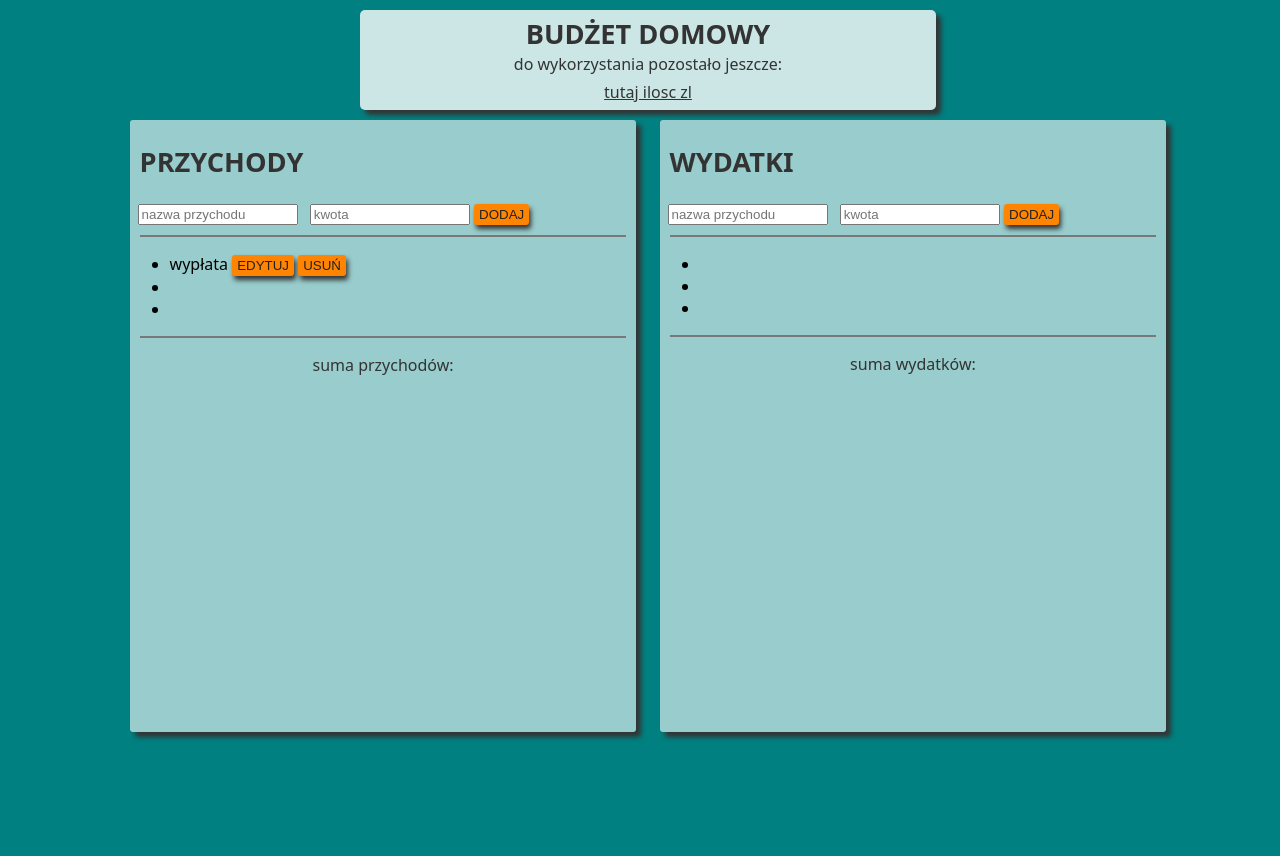
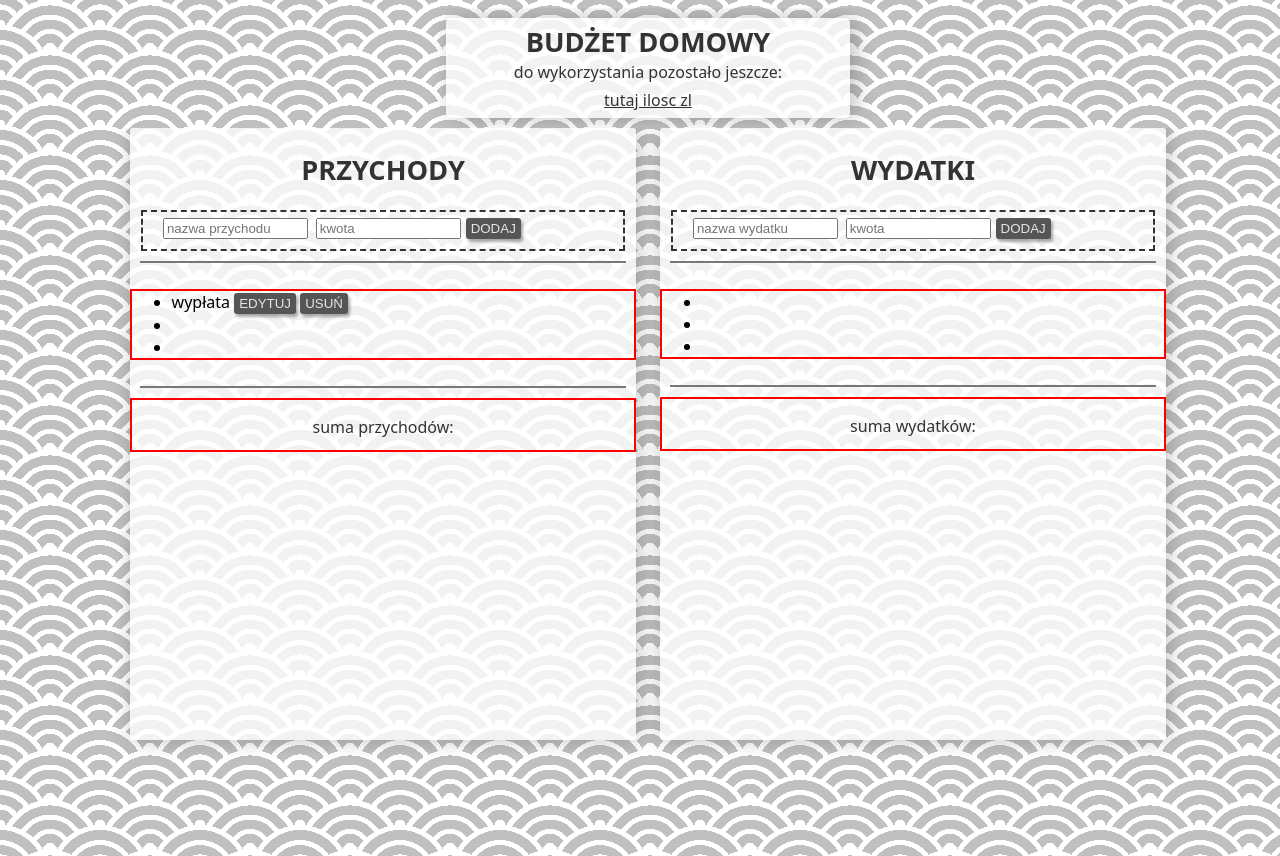
Before and after one commit to Evna07/fc-js-project-1, a plain HTML site: page index.html in a window 1280 px wide. Drawn offline with Linux system fonts and the light colour scheme.

Commit message:
changed background and color set

```diff
--- a/index.html
+++ b/index.html
@@ -7,19 +7,23 @@
     <title>Document</title>
 </head>
 <body>
-    <div class='summary'>
+    <div class="sumMain">
+      <div class='summary'>
         <h2>budżet domowy</h2>
         <p>do wykorzystania pozostało jeszcze: </p>
         <p class="pozostalo">tutaj ilosc zl</p>
       </div>
+    </div>
       <div class='main'>
         <div class='left'>
           <h2>przychody</h2>
-          <input id="przychodNazwaPole" type='text' placeholder='nazwa przychodu'></input>
-        <input type='number' placeholder='kwota'></input>
-      <button id='dodajPrzychod'>Dodaj</button>
+          <fieldset>
+            <input class="przychodNazwaPole" id="przychodNazwaPole" type='text' placeholder='nazwa przychodu' required></input>
+            <input class='przychodKwotaPole' type='number' placeholder='kwota' required min="0"></input>
+            <button id='dodajPrzychod'>Dodaj</button>
+          </fieldset>
         <hr/>
-      <ul>
+      <ul class="lista">
         <li>
           wypłata <button>edytuj</button> <button>usuń</button>
         </li>
@@ -27,24 +31,26 @@
         <li></li>
       </ul>
       <hr/>
-      <div>
-        <p class='suma'>suma przychodów: </p>
+      <div class='suma'>
+        <p>suma przychodów: </p>
       </div>
         </div>
         <div class='right'>
           <h2>wydatki</h2>
-          <input type='text' placeholder='nazwa przychodu'></input>
-        <input type='number' placeholder='kwota'></input>
-        <button id='dodajWydatek'>Dodaj</button>
+          <fieldset>
+            <input class="wydatekNazwaPole" id="wydatekNazwaPole" type='text' placeholder='nazwa wydatku' required></input>
+            <input class="wydatekKwotaPole" type='number' placeholder='kwota' required min="0"></input>
+            <button id='dodajWydatek'>Dodaj</button>
+          </fieldset>
         <hr/>
-    <ul>
+    <ul class="lista">
         <li></li>
         <li></li>
         <li></li>
       </ul>
     <hr/>
-      <div>
-        <p class='suma'>suma wydatków: </p>
+      <div class='suma'>
+        <p>suma wydatków: </p>
       </div>
         </div>
       </div>
--- a/style.css
+++ b/style.css
@@ -1,6 +1,85 @@
 body {
   width: 100%;
-    background-color: rgb(0,128,128);
+  background-color: silver;
+  background-image: radial-gradient(
+      circle at 100% 150%,
+      silver 24%,
+      white 24%,
+      white 28%,
+      silver 28%,
+      silver 36%,
+      white 36%,
+      white 40%,
+      transparent 40%,
+      transparent
+    ),
+    radial-gradient(
+      circle at 0 150%,
+      silver 24%,
+      white 24%,
+      white 28%,
+      silver 28%,
+      silver 36%,
+      white 36%,
+      white 40%,
+      transparent 40%,
+      transparent
+    ),
+    radial-gradient(
+      circle at 50% 100%,
+      white 10%,
+      silver 10%,
+      silver 23%,
+      white 23%,
+      white 30%,
+      silver 30%,
+      silver 43%,
+      white 43%,
+      white 50%,
+      silver 50%,
+      silver 63%,
+      white 63%,
+      white 71%,
+      transparent 71%,
+      transparent
+    ),
+    radial-gradient(
+      circle at 100% 50%,
+      white 5%,
+      silver 5%,
+      silver 15%,
+      white 15%,
+      white 20%,
+      silver 20%,
+      silver 29%,
+      white 29%,
+      white 34%,
+      silver 34%,
+      silver 44%,
+      white 44%,
+      white 49%,
+      transparent 49%,
+      transparent
+    ),
+    radial-gradient(
+      circle at 0 50%,
+      white 5%,
+      silver 5%,
+      silver 15%,
+      white 15%,
+      white 20%,
+      silver 20%,
+      silver 29%,
+      white 29%,
+      white 34%,
+      silver 34%,
+      silver 44%,
+      white 44%,
+      white 49%,
+      transparent 49%,
+      transparent
+    );
+  background-size: 100px 50px;
   font-family: system-ui;
 }
 
@@ -21,14 +100,14 @@ body {
   font-size: 1.7em;
   text-align: center;
   text-transform: uppercase;
-    color: #333
+  color: #333;
 }
 
 h2 {
   font-size: 1.7em;
   text-transform: uppercase;
   font-family: system-ui;
-    color: #333
+  color: #333;
 }
 
 p {
@@ -38,12 +117,21 @@ body {
   margin-bottom: -10px;
 }
 
+.sumMain {
+  width: 90%;
+  height: 120px;
+  margin-left: auto;
+  margin-right: auto;
+  overflow: auto;
+  min-width: 620px;
+}
+
 .summary {
   height: 100px;
-    width: 45%;
+  width: 35%;
   margin: 10px auto;
   background-color: rgba(255, 255, 255, 0.8);
-    box-shadow: 5px 5px 5px #333;
+  box-shadow: 5px 0px 20px rgba(51, 51, 51, 0.3);
   overflow: hidden;
   border-radius: 5px;
   min-width: 300px;
@@ -60,53 +148,79 @@ body {
 }
 
 .left {
-    width: 44%;
-    height: 85%;
   float: left;
   margin-left: 5%;
-    background-color: rgba(255, 255, 255, 0.6);
-    box-shadow: 5px 5px 5px #333;
-    border-radius: 3px;
-    min-width: 250px;
 }
 
 .right {
+  float: right;
+  margin-right: 5%;
+}
+
+.left h2,
+.right h2 {
+  text-align: center;
+}
+
+.left,
+.right {
   width: 44%;
   height: 85%;
-    float: right;
-    margin-right: 5%;
   overflow: hidden;
-    background-color: rgba(255, 255, 255, 0.6);
-    box-shadow: 5px 5px 5px #333;
+  background-color: rgba(255, 255, 255, 0.8);
+  box-shadow: 2px 0px 20px rgba(51, 51, 51, 0.3);
   border-radius: 3px;
   min-width: 250px;
+  display: flex;
+  flex-direction: column;
+}
+
+fieldset {
+  width: 90%;
+  margin: 0 auto;
+  display: flex;
+  border: 2px dashed #333;
+}
+
+.przychodNazwaPole,
+.wydatekNazwaPole {
+  min-width: 100px;
+}
+
+.przychodKwotaPole,
+.wydatekKwotaPole {
+  margin-right: 5px;
 }
 
 button {
   text-transform: uppercase;
-    background-color: #FE8402;
-    color: #222;
+  background-color: #555;
+  color: #e6e5e3;
   border: 1px;
-    box-shadow: 2px 4px 5px #333;
+  box-shadow: 2px 3px 3px rgba(51, 51, 51, 0.4);
   border-radius: 3px;
   padding: 3px 5px;
 }
 
 button:hover {
   text-transform: uppercase;
-    background-color: #FDB813;
+  background-color: #888;
   color: #222;
   border: 1px;
-    box-shadow: 2px 4px 5px #333;
+  box-shadow: 2px 3px 3px rgba(51, 51, 51, 0.4);
   border-radius: 3px;
   padding: 3px 5px;
-  }
-
-  .left h2, .right h2 {
-    margin-left: 10px;
-
 }
 
 .pozostalo {
   text-decoration: underline;
 }
+
+.lista {
+  border: 2px solid red;
+}
+
+.suma {
+  height: 50px;
+  border: 2px solid red;
+}
```
Lines whose indentation alone changed are shown as unchanged.
